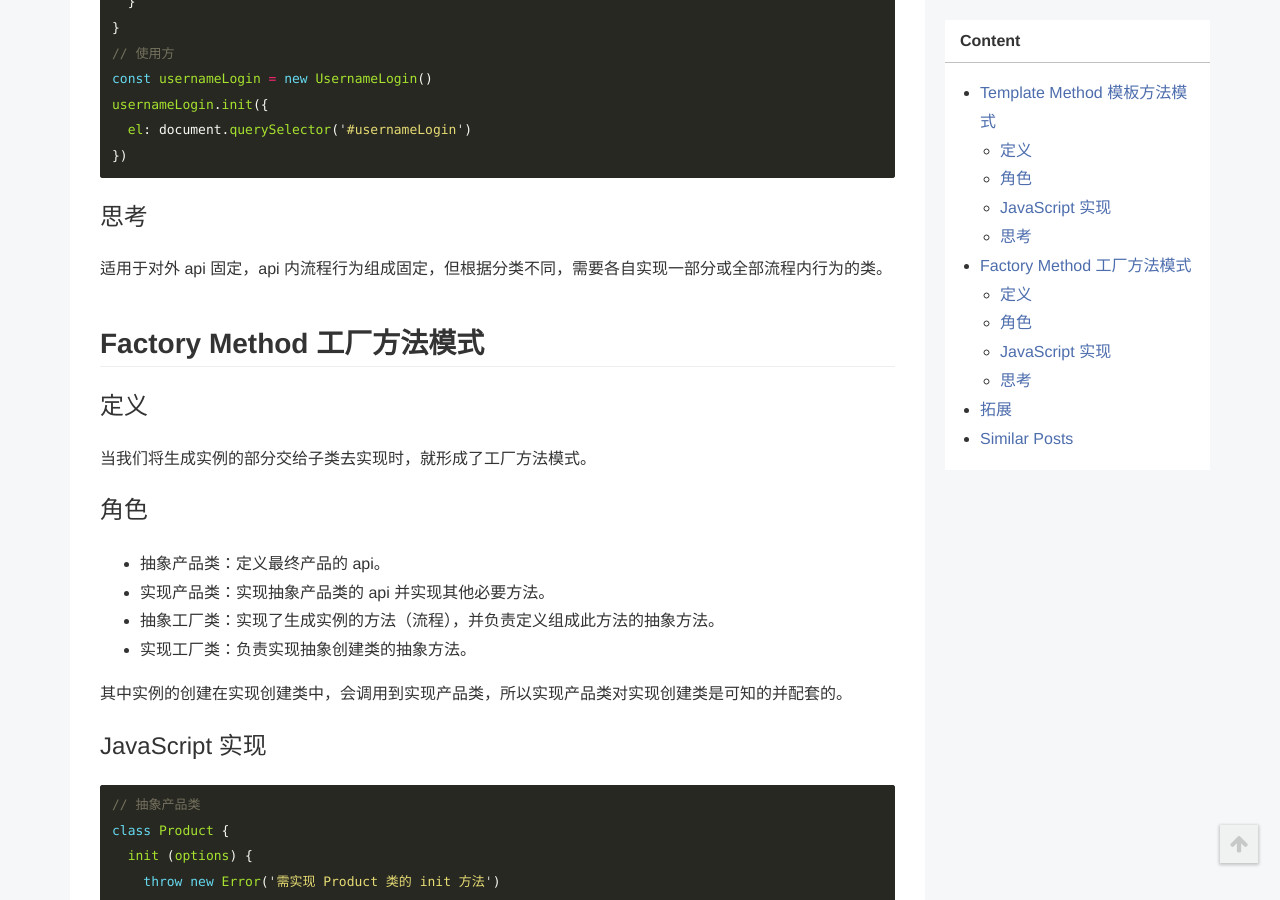
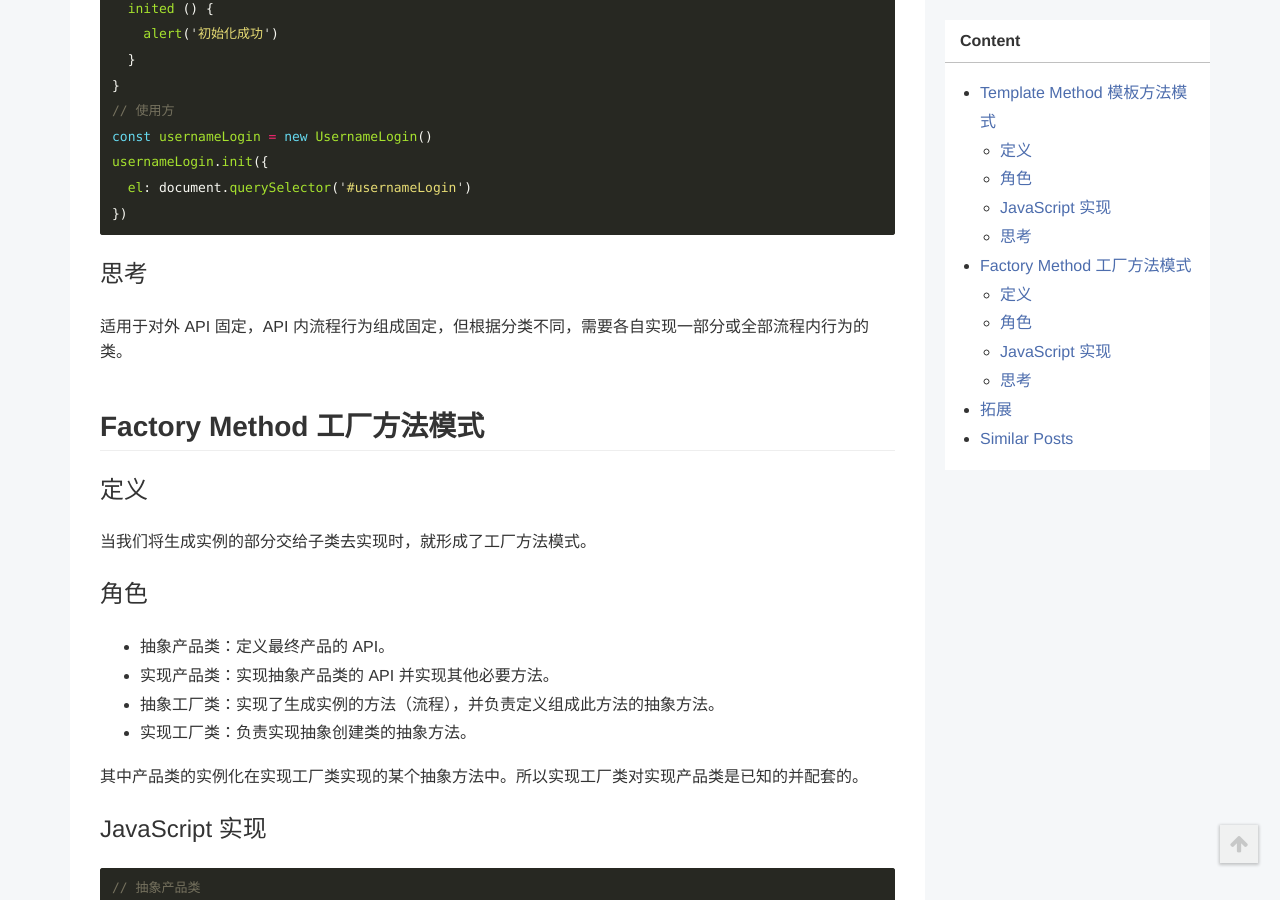
Before and after one commit to toBeTheLight/toBeTheLight.github.io, a Jekyll site: the page built from _posts/2019-01-08-《图解设计模式》2 交给子类.md, in a window 1280 px wide and 900 px high, scrolled down 1792 px. Built offline with Jekyll 4.4.1, drawn with Linux system fonts in a browser that asks for light colours; a style sheet for code colours, icons or effects is not loaded; some of the changed text lies outside the part shown.

Commit message:
feat: 工厂方法模式理解补充

````diff
--- a/_posts/2019-01-08-《图解设计模式》2 交给子类.md
+++ b/_posts/2019-01-08-《图解设计模式》2 交给子类.md
@@ -9,8 +9,8 @@
 * content
 {:toc}
 书中将 Template Method 模板方法模式、Factory Method 工厂方法模式归入类的继承相关的设计模式。
-* 模板方法模式：将具体处理交给子类。
-* 工厂方法模式：将实例的生成交给子类。
+* 模板方法模式：将具体处理交给子类，核心是定义好**模板方法**，将此方法中调用的某些方法推迟到子类中实现。
+* 工厂方法模式：将实例的生成交给子类，核心是定义好**工厂方法**，将此方法中生成实例的方法和某些方法推迟到子类中实现。
 
 
 
@@ -24,7 +24,7 @@
 ### 角色
 
 在模板方法中只有两个角色。
-* 抽象类：负责实现模板方法（此模板方法是最终产品的 api），同时负责定义组成此方法的抽象方法。
+* 抽象类：负责实现模板方法（此模板方法是最终产品的 API），同时负责定义组成此方法的抽象方法。
 * 具体类：负责实现上述抽象方法。
 
 ### JavaScript 实现
@@ -80,7 +80,7 @@
 ```
 ### 思考
 
-适用于对外 api 固定，api 内流程行为组成固定，但根据分类不同，需要各自实现一部分或全部流程内行为的类。
+适用于对外 API 固定，API 内流程行为组成固定，但根据分类不同，需要各自实现一部分或全部流程内行为的类。
 
 ## Factory Method 工厂方法模式
 
@@ -90,12 +90,12 @@
 
 ### 角色
 
-* 抽象产品类：定义最终产品的 api。
-* 实现产品类：实现抽象产品类的 api 并实现其他必要方法。
+* 抽象产品类：定义最终产品的 API。
+* 实现产品类：实现抽象产品类的 API 并实现其他必要方法。
 * 抽象工厂类：实现了生成实例的方法（流程），并负责定义组成此方法的抽象方法。
 * 实现工厂类：负责实现抽象创建类的抽象方法。
 
-其中实例的创建在实现创建类中，会调用到实现产品类，所以实现产品类对实现创建类是可知的并配套的。
+其中产品类的实例化在实现工厂类实现的某个抽象方法中。所以实现工厂类对实现产品类是已知的并配套的。
 
 ### JavaScript 实现
 
````
